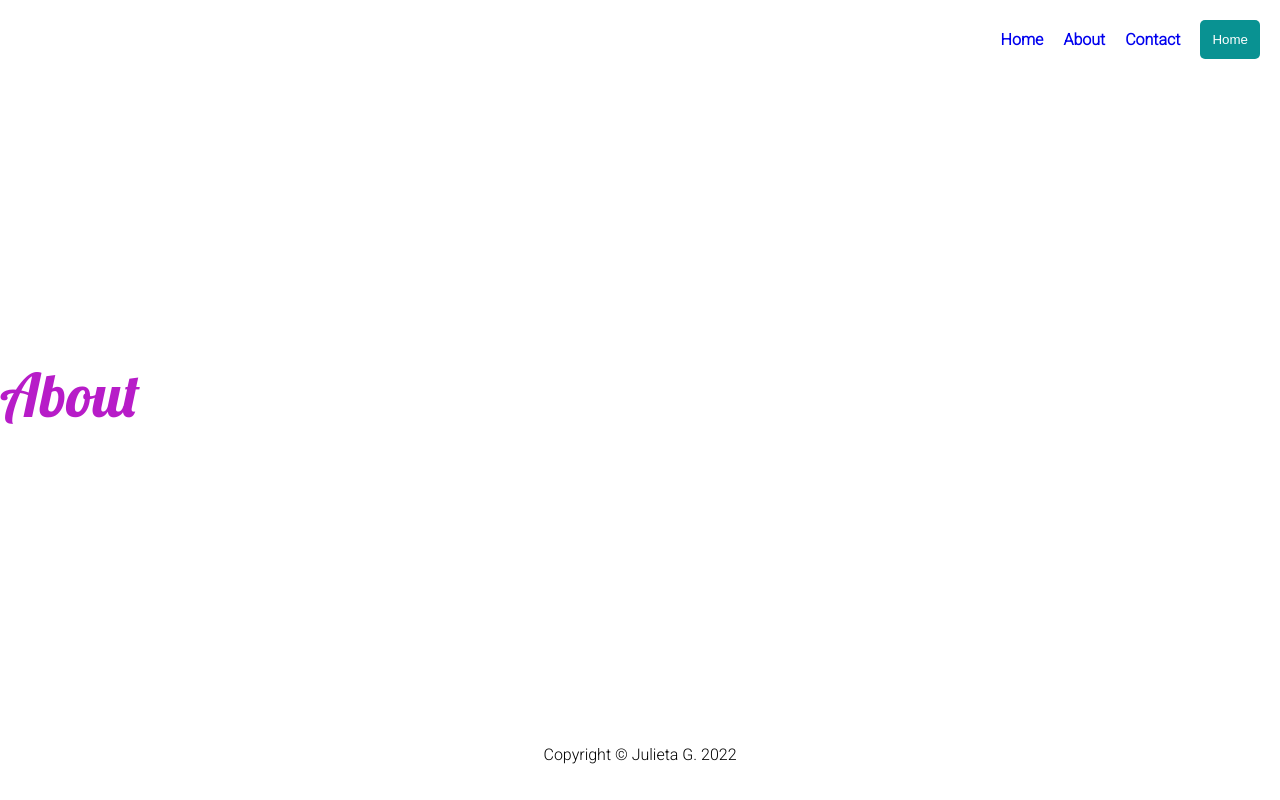
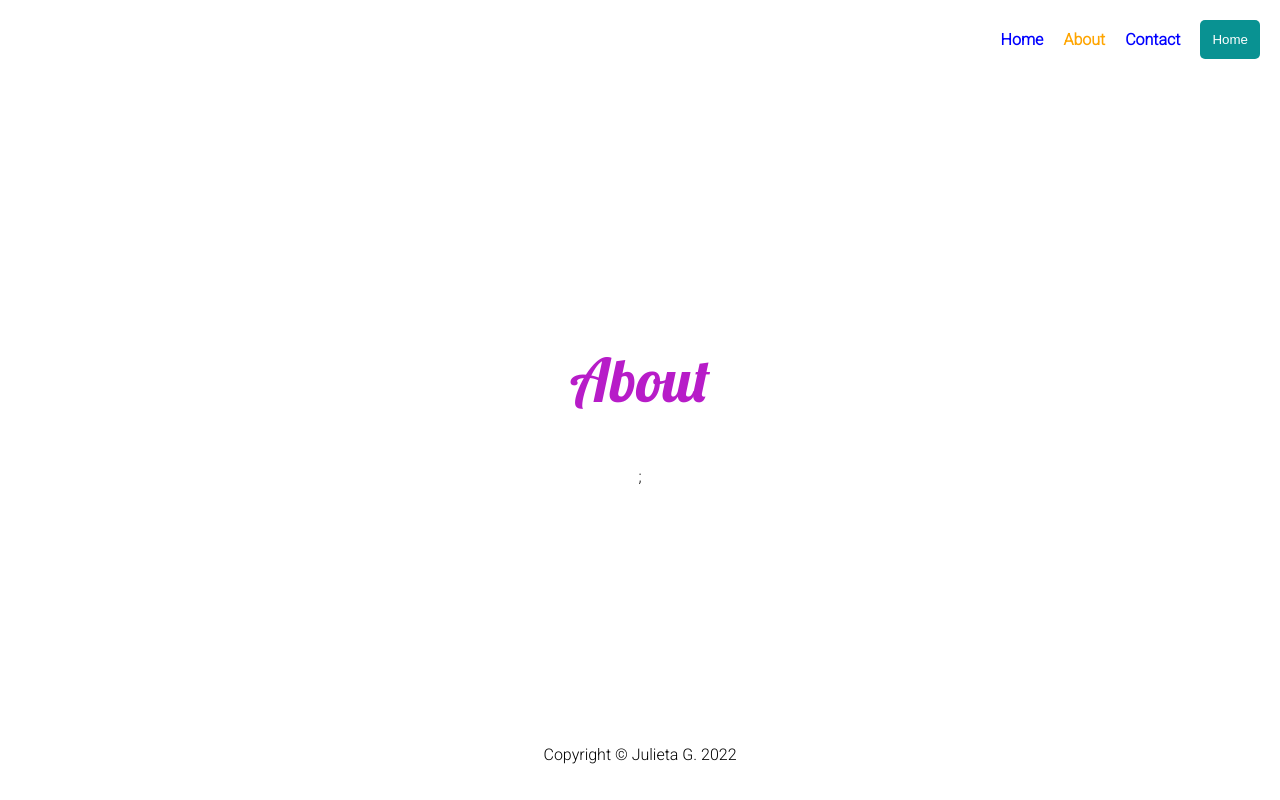
Before and after one commit to juliatag/web-dev-2, a React (Create React App) app in the folder sep-concern/myreactapp/: page /about in a window 1280 px wide. Built offline with nearby package versions, Linux system fonts and the light colour scheme.

Commit message:
Add NavLink with inline css

```diff
--- a/sep-concern/myreactapp/src/App.js
+++ b/sep-concern/myreactapp/src/App.js
@@ -4,6 +4,7 @@ import Home from "./pages/Home";
 import About from "./pages/About";
 import Contact from "./pages/Contact";
 import MainLayout from "./layouts/MainLayout";
+import Page404 from "./pages/Page404";
 
 function App() {
   return (
@@ -13,7 +14,7 @@ function App() {
           <Route index element={<Home />} />
           <Route path="about" element={<About />} />
           <Route path="contact" element={<Contact />} />
-          <Route path="*" element={<h1 className="text-center">404 Page Not Found</h1>} />
+          <Route path="*" element={<Page404 />} />
         </Route>
       </Routes>
 
--- /dev/null
+++ b/sep-concern/myreactapp/src/components/Header.css
@@ -0,0 +1,10 @@
+/* Specific styles for non-active links */
+.link-inactive {
+    color: red;
+}
+
+/* Specific styles for active links */
+.link-active {
+color: black;
+background: orange;
+}
--- a/sep-concern/myreactapp/src/components/Header.js
+++ b/sep-concern/myreactapp/src/components/Header.js
@@ -1,12 +1,22 @@
-import { Link } from "react-router-dom";
+import { Link, NavLink } from "react-router-dom";
 import HomeButton from "./HomeButton";
+import "./Header.css";
 
 function Header() {
   return (
     <div className="header">
-      <Link to="/">Home</Link>
-      <Link to="/about">About</Link>
-      <Link to="/contact">Contact</Link>
+      <NavLink style={({ isActive }) => (isActive ? { color: "orange" } : { color: "blue" })} to="/">
+        Home
+      </NavLink>
+
+      <NavLink style={({ isActive }) => (isActive ? { color: "orange" } : { color: "blue" })} to="/about">
+        About
+      </NavLink>
+
+      <NavLink style={({ isActive }) => (isActive ? { color: "orange" } : { color: "blue" })} to="/contact">
+        Contact
+      </NavLink>
+
       <HomeButton />
     </div>
   );
--- a/sep-concern/myreactapp/src/components/Main.js
+++ b/sep-concern/myreactapp/src/components/Main.js
@@ -15,13 +15,13 @@ function Main() {
   }, [color, counter]);
 
   return (
-    <div className="main">
+    <>
       {/* This component has two children that display a message and a clock */}
       <DisplayMessage color={color} />
       <Clock />
       <DisplayCounter counter={counter} />
       <UserActions setColor={setColor} setCounter={setCounter} counter={counter} color={color} />
-    </div>
+    </>
   );
 }
 export default Main;
--- a/sep-concern/myreactapp/src/layouts/MainLayout.js
+++ b/sep-concern/myreactapp/src/layouts/MainLayout.js
@@ -7,7 +7,10 @@ function MainLayout() {
   return (
     <div className="container">
       <Header />
-      <Outlet />
+      <div className="main">
+        <Outlet />
+      </div>
+
       <Footer />
     </div>
   );
--- a/sep-concern/myreactapp/src/pages/About.js
+++ b/sep-concern/myreactapp/src/pages/About.js
@@ -1,4 +1,8 @@
 function About() {
-  return <h1>About</h1>;
+  return (
+    <div className="main text-center">
+      <h1>About</h1>;
+    </div>
+  );
 }
 export default About;
--- a/sep-concern/myreactapp/src/pages/Contact.js
+++ b/sep-concern/myreactapp/src/pages/Contact.js
@@ -1,4 +1,8 @@
 function Contact() {
-  return <h1>Contact</h1>;
+  return (
+    <div className="main text-center">
+      <h1>Contact</h1>;
+    </div>
+  );
 }
 export default Contact;
--- /dev/null
+++ b/sep-concern/myreactapp/src/pages/Page404.js
@@ -0,0 +1,12 @@
+import HomeButton from "../components/HomeButton";
+
+function Page404() {
+  return (
+    <div className="main text-center">
+      <h1>404 Page Not Found</h1>
+      <p>The page you are looking for does not exist.</p>
+      <HomeButton />
+    </div>
+  );
+}
+export default Page404;
```
